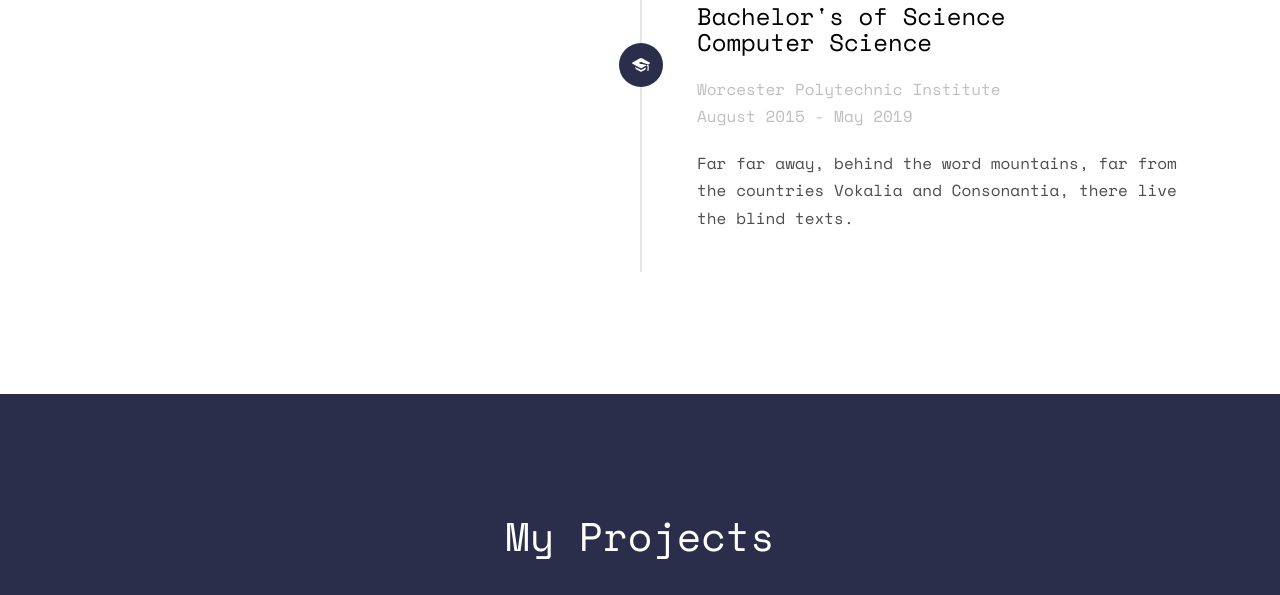
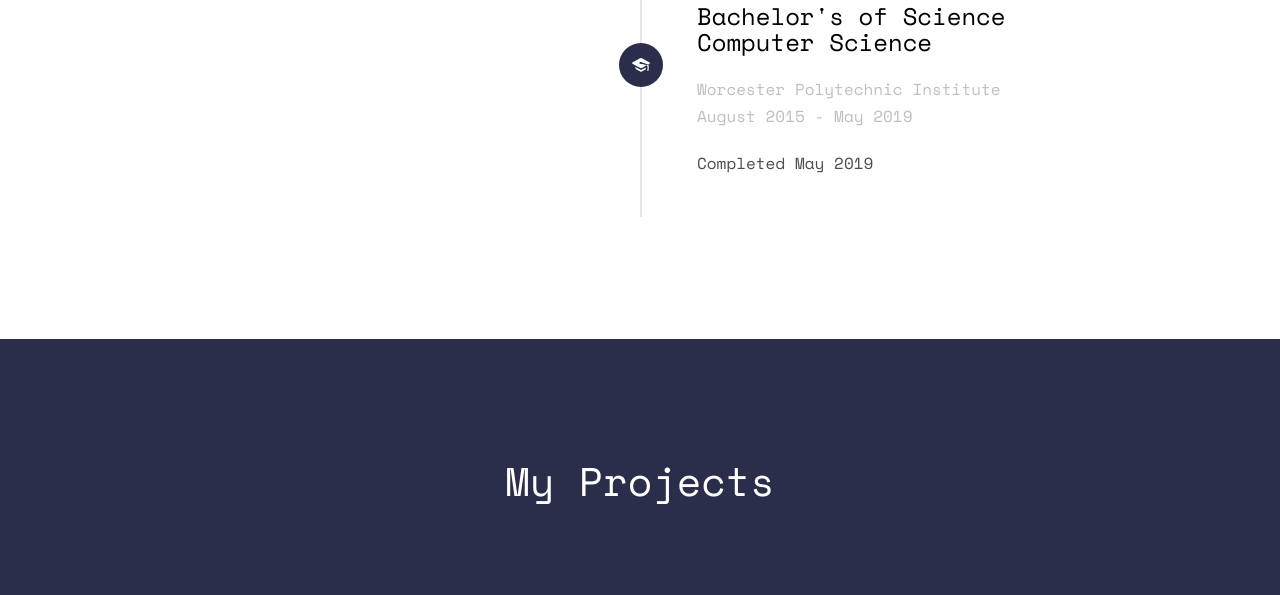
Before and after one commit to EHSchutzman/EHSchutzman.github.io, a plain HTML site: page index.html in a window 1280 px wide. Shown: the part 3315-3910 px from the top of the page. Drawn offline with nearby package versions, Linux system fonts and the light colour scheme; some packages are replaced by stand-ins of ours; no server answers; files whose address does not match are found by name.

Commit message:
Update index.html

```diff
--- a/index.html
+++ b/index.html
@@ -195,7 +195,7 @@
 									<span class="company">Worcester Polytechnic Institute </br> August 2015 - May 2019</span>
 								</div>
 								<div class="timeline-body">
-									<p>Far far away, behind the word mountains, far from the countries Vokalia and Consonantia, there live the blind texts.</p>
+									<p>Completed May 2019</p>
 								</div>
 							</div>
 						</li>
```
